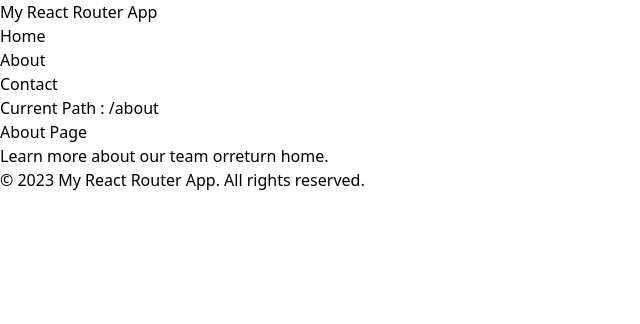
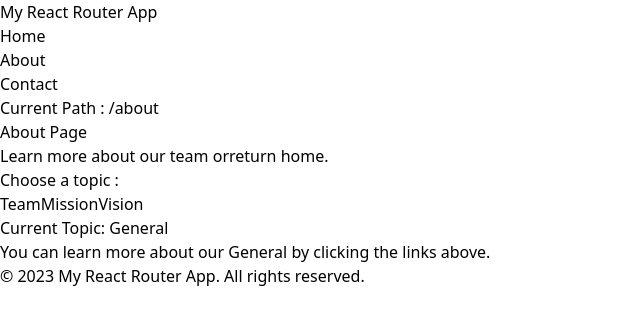
Before and after one commit to CodeHarsh108/React-Router, a React (Vite) app: page /about in a window 1280 px wide. Shown: the top 324 px of the page, without its empty margins (0-640 px from the left). Built offline with nearby package versions, Linux system fonts and the light colour scheme.

Commit message:
useSearchParam and URLSearchParams in react

```diff
--- a/src/About.jsx
+++ b/src/About.jsx
@@ -1,6 +1,16 @@
 import { Outlet, Link } from 'react-router-dom';
+import { useSearchParams } from 'react-router-dom';
 
 function About() {
+  const[searchParams, setSearchParams] = useSearchParams();
+  const topic = searchParams.get('topic') || 'General';
+  const handleTopic = (newTopic) => {
+    setSearchParams({ topic: newTopic });
+  }
+  const urlParams = new URLSearchParams(window.location.search);
+  const topicFromUrl = urlParams.get('topic') || 'General';
+  console.log('Current topic form useSearchParams:', topic);
+  console.log('Current topic from URLSearchParams:', topicFromUrl);
   return (
     <div className="flex flex-col items-center justify-center py-12">
       <div className="max-w-2xl mx-auto bg-white p-8 rounded-lg shadow-md">
@@ -9,6 +19,36 @@ function About() {
           Learn more <Link to="team" className="text-blue-600 hover:underline">about our team</Link> or
           <Link to="/" className="text-blue-600 hover:underline ml-2">return home</Link>.
         </p>
+
+      <div
+      className='flex flex-col items-center justify-center space-y-4 mb-6'>
+        <h2
+        className='text-2xl font-semibold text-gray-800 mb-4'
+        >Choose a topic : </h2>
+        <div
+        className='flex space-x-4'>
+          <button onClick={() => handleTopic('Team')}
+          className='bg-blue-600 text-white px-4 py-2 rounded hover:bg-blue-700 transition duration-300'>
+          Team</button>
+          <button onClick={() => handleTopic('Mission')}
+          className='bg-blue-600 text-white px-4 py-2 rounded hover:bg-blue-700 transition duration-300'>
+          Mission</button>
+          <button onClick={() => handleTopic('Vision')}
+          className='bg-blue-600 text-white px-4 py-2 rounded hover:bg-blue-700 transition duration-300'
+          >Vision</button>
+        </div>
+      </div>
+
+      <div>
+        <h2 className="text-2xl font-semibold text-gray-800 mb-4">
+          Current Topic: <span className="text-blue-600">{topic}</span>
+        </h2>
+        <p className="text-gray-600 mb-6">
+          You can learn more about our {topic} by clicking the links above.
+        </p>
+      </div>
+
+
         <Outlet />  {/* This will render the Team component */}
       </div>
     </div>
```
